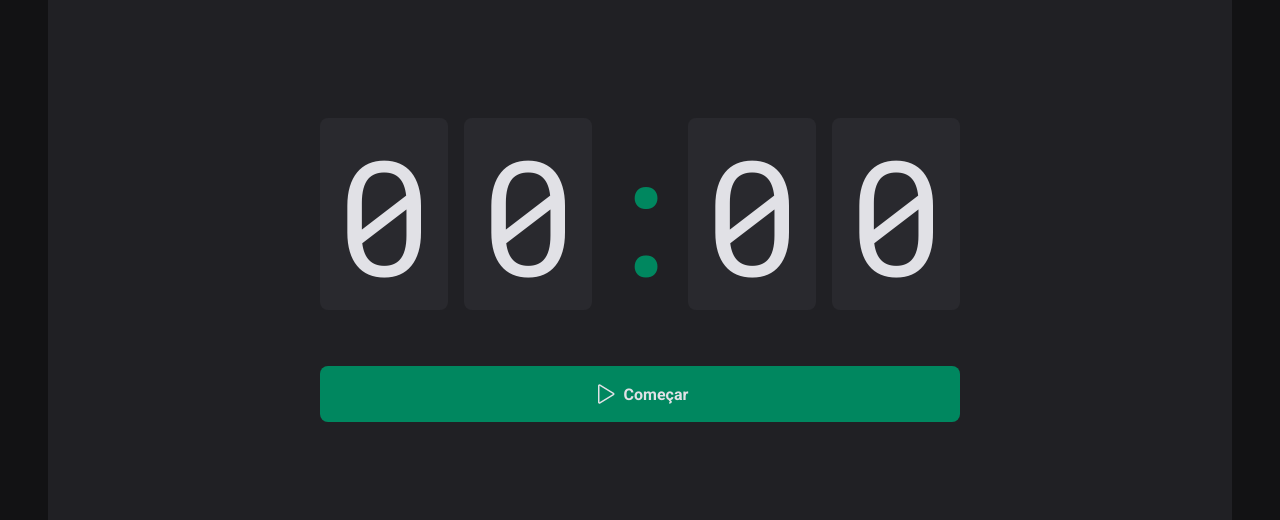
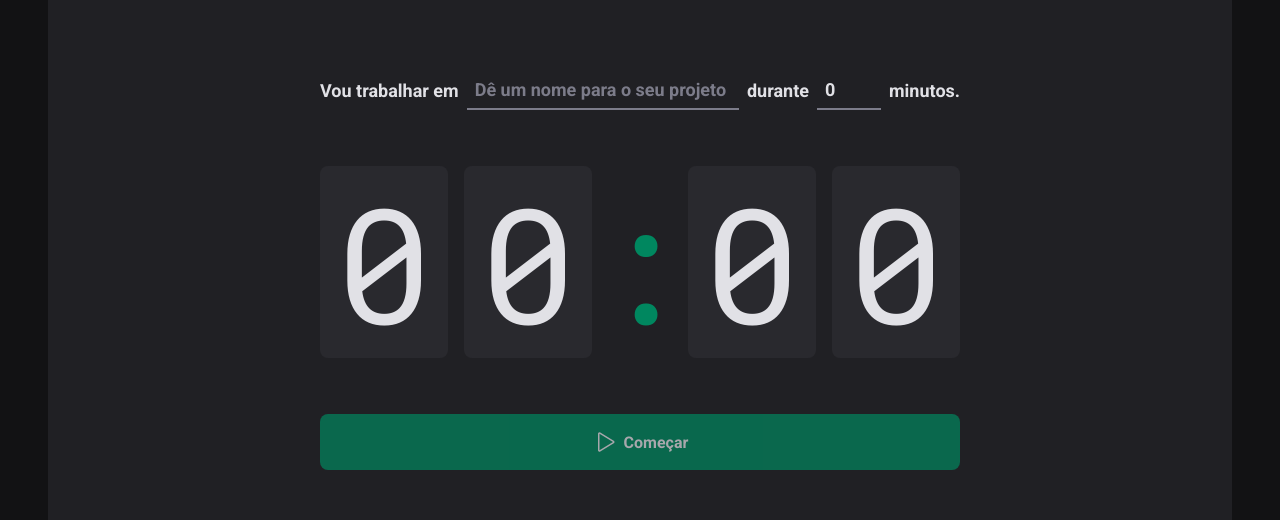
Before and after one commit to itsdavss/ignite-timer, a React (Vite) app: page / in a window 1280 px wide. Shown: the part 130-650 px from the top of the page. Built offline with nearby package versions, Linux system fonts and the light colour scheme.

Commit message:
contexto no formulário

```diff
--- a/src/pages/Home/components/Countdown/index.tsx
+++ b/src/pages/Home/components/Countdown/index.tsx
@@ -1,12 +1,11 @@
 /* eslint-disable @stylistic/max-len */
-import { useContext, useEffect, useState } from 'react'
+import { useContext, useEffect } from 'react'
 import { CountdownContainer, Separator } from './styles'
 import { differenceInSeconds } from 'date-fns'
 import { CyclesContext } from '../..'
 
 export function Countdown() {
-  const { activeCycle, activeCycleId, markCurrentCycleAsFinished } = useContext(CyclesContext)
-  const [amountSecondsPassed, setAmountSecondsPassed] = useState(0)
+  const { activeCycle, activeCycleId, markCurrentCycleAsFinished, amountSecondsPassed, setSecondsPassed } = useContext(CyclesContext)
 
   const totalSeconds = activeCycle
     ? activeCycle.minutesAmount * 60
@@ -22,10 +21,10 @@
         if (secondsDifference >= totalSeconds) {
           markCurrentCycleAsFinished()
 
-          setAmountSecondsPassed(totalSeconds)
+          setSecondsPassed(totalSeconds)
           clearInterval(interval)
         } else {
-          setAmountSecondsPassed(secondsDifference)
+          setSecondsPassed(secondsDifference)
         }
       }, 1000)
     }
@@ -33,7 +32,7 @@
     return () => {
       clearInterval(interval)
     }
-  }, [activeCycle, totalSeconds, activeCycleId, markCurrentCycleAsFinished])
+  }, [activeCycle, totalSeconds, activeCycleId, markCurrentCycleAsFinished, setSecondsPassed])
 
   const currentSeconds = activeCycle
     ? totalSeconds - amountSecondsPassed
--- a/src/pages/Home/components/NewCycleForm/index.tsx
+++ b/src/pages/Home/components/NewCycleForm/index.tsx
@@ -1,25 +1,11 @@
-import { useForm } from 'react-hook-form'
-import { zodResolver } from '@hookform/resolvers/zod'
-import * as zod from 'zod'
+import { useFormContext } from 'react-hook-form'
 import { FormContainer, MinutesAmount, TasksInput } from './styles'
-
-const newCycleFormValidationSchema = zod.object({
-  task: zod.string().min(1, 'Informe a tarefa'),
-  minutesAmounts: zod.number()
-    .min(1, 'O ciclo precisa ser de no mínimo 5 minutos')
-    .max(60, 'O ciclo precisa ser de no máximo 60 minutos'),
-})
-
-type NewCycleFormData = zod.infer<typeof newCycleFormValidationSchema>
+import { useContext } from 'react'
+import { CyclesContext } from '../..'
 
 export function NewCycleForm() {
-  const { register, handleSubmit, watch, reset } = useForm<NewCycleFormData>({
-    resolver: zodResolver(newCycleFormValidationSchema),
-    defaultValues: {
-      task: '',
-      minutesAmounts: 0,
-    },
-  })
+  const { activeCycle } = useContext(CyclesContext)
+  const { register } = useFormContext()
 
   return (
     <FormContainer>
--- a/src/pages/Home/index.tsx
+++ b/src/pages/Home/index.tsx
@@ -9,6 +9,9 @@
 } from './styles'
 import { NewCycleForm } from './components/NewCycleForm'
 import { Countdown } from './components/Countdown'
+import { FormProvider, useForm } from 'react-hook-form'
+import { zodResolver } from '@hookform/resolvers/zod'
+import * as zod from 'zod'
 
 interface Cycle {
   id: string
@@ -22,16 +25,42 @@
 interface CyclesContextType {
   activeCycle: Cycle | undefined
   activeCycleId: string | null
+  amountSecondsPassed: number
   markCurrentCycleAsFinished: () => void
+  setSecondsPassed: (seconds: number) => void
 }
 
 export const CyclesContext = createContext({} as CyclesContextType)
 
+const newCycleFormValidationSchema = zod.object({
+  task: zod.string().min(1, 'Informe a tarefa'),
+  minutesAmounts: zod.number()
+    .min(1, 'O ciclo precisa ser de no mínimo 5 minutos')
+    .max(60, 'O ciclo precisa ser de no máximo 60 minutos'),
+})
+
+type NewCycleFormData = zod.infer<typeof newCycleFormValidationSchema>
+
 export function Home() {
   const [cycles, setCycles] = useState<Cycle[]>([])
   const [activeCycleId, setActiveCycleId] = useState<string | null>(null)
+  const [amountSecondsPassed, setAmountSecondsPassed] = useState(0)
+
+  const newCycleForm = useForm<NewCycleFormData>({
+    resolver: zodResolver(newCycleFormValidationSchema),
+    defaultValues: {
+      task: '',
+      minutesAmounts: 0,
+    },
+  })
+
+  const { handleSubmit, watch, reset } = newCycleForm
 
   const activeCycle = cycles.find((cycle) => cycle.id === activeCycleId)
+
+  function setSecondsPassed(seconds: number) {
+    setAmountSecondsPassed(seconds)
+  }
 
   function markCurrentCycleAsFinished() {
     setCycles(state => state.map((cycle) => {
@@ -43,23 +72,23 @@
     }))
   }
 
-  // function handleCreateNewCycle(data: NewCycleFormData) {
-  //   const id = String(new Date().getTime())
+  function handleCreateNewCycle(data: NewCycleFormData) {
+    const id = String(new Date().getTime())
 
-  //   const newCycle: Cycle = {
-  //     id,
-  //     task: data.task,
-  //     minutesAmount: data.minutesAmounts,
-  //     startDate: new Date(),
-  //   }
+    const newCycle: Cycle = {
+      id,
+      task: data.task,
+      minutesAmount: data.minutesAmounts,
+      startDate: new Date(),
+    }
 
-  //   // setCycles([...cycles, newCycle])
-  //   setCycles((state) => [...state, newCycle])
-  //   setActiveCycleId(id)
-  //   setAmountSecondsPassed(0)
+    setCycles([...cycles, newCycle])
+    setCycles((state) => [...state, newCycle])
+    setActiveCycleId(id)
+    setAmountSecondsPassed(0)
 
-  //   reset()
-  // }
+    reset()
+  }
 
   function handleInterruptCycle() {
     setCycles(state =>
@@ -75,14 +104,23 @@
     setActiveCycleId(null)
   }
 
-  // const task = watch('task')
-  // const isSubmitDisabled = !task
+  const task = watch('task')
+  const isSubmitDisabled = !task
 
   return (
     <HomeContainer>
-      <form /*onSubmit={handleSubmit(handleCreateNewCycle)}*/ action="">
-        <CyclesContext.Provider value={{ activeCycle, activeCycleId, markCurrentCycleAsFinished }}>
-          {/* <NewCycleForm /> */}
+      <form onSubmit={handleSubmit(handleCreateNewCycle)} action="">
+        <CyclesContext.Provider value={{
+          activeCycle,
+          activeCycleId,
+          markCurrentCycleAsFinished,
+          amountSecondsPassed,
+          setSecondsPassed,
+        }}
+        >
+          <FormProvider {...newCycleForm}>
+            <NewCycleForm />
+          </FormProvider>
           <Countdown />
         </CyclesContext.Provider>
 
@@ -94,7 +132,7 @@
             </StopCountdownButton>
           )
           : (
-            <StartCountdownButton /*disabled={isSubmitDisabled}*/ type="submit">
+            <StartCountdownButton disabled={isSubmitDisabled} type="submit">
               <Play size={24} />
               Começar
             </StartCountdownButton>
```
